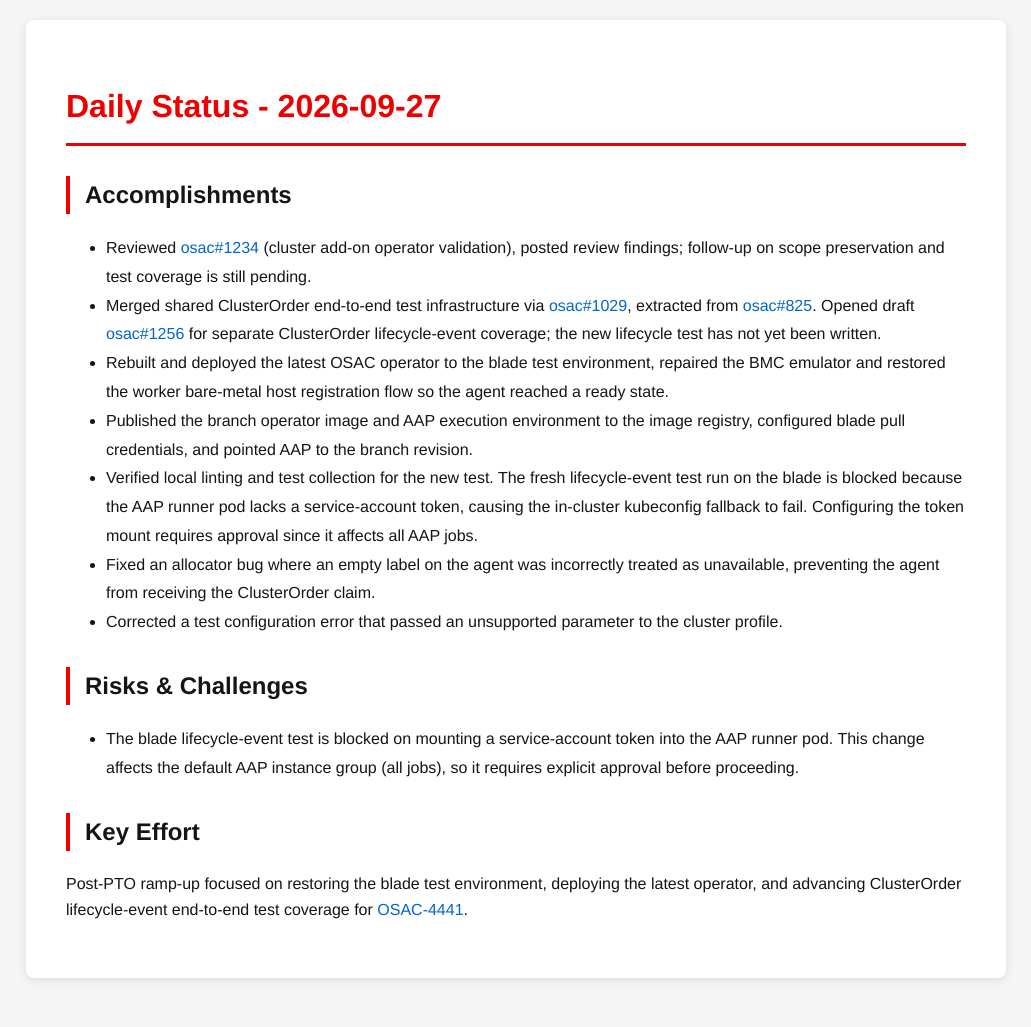
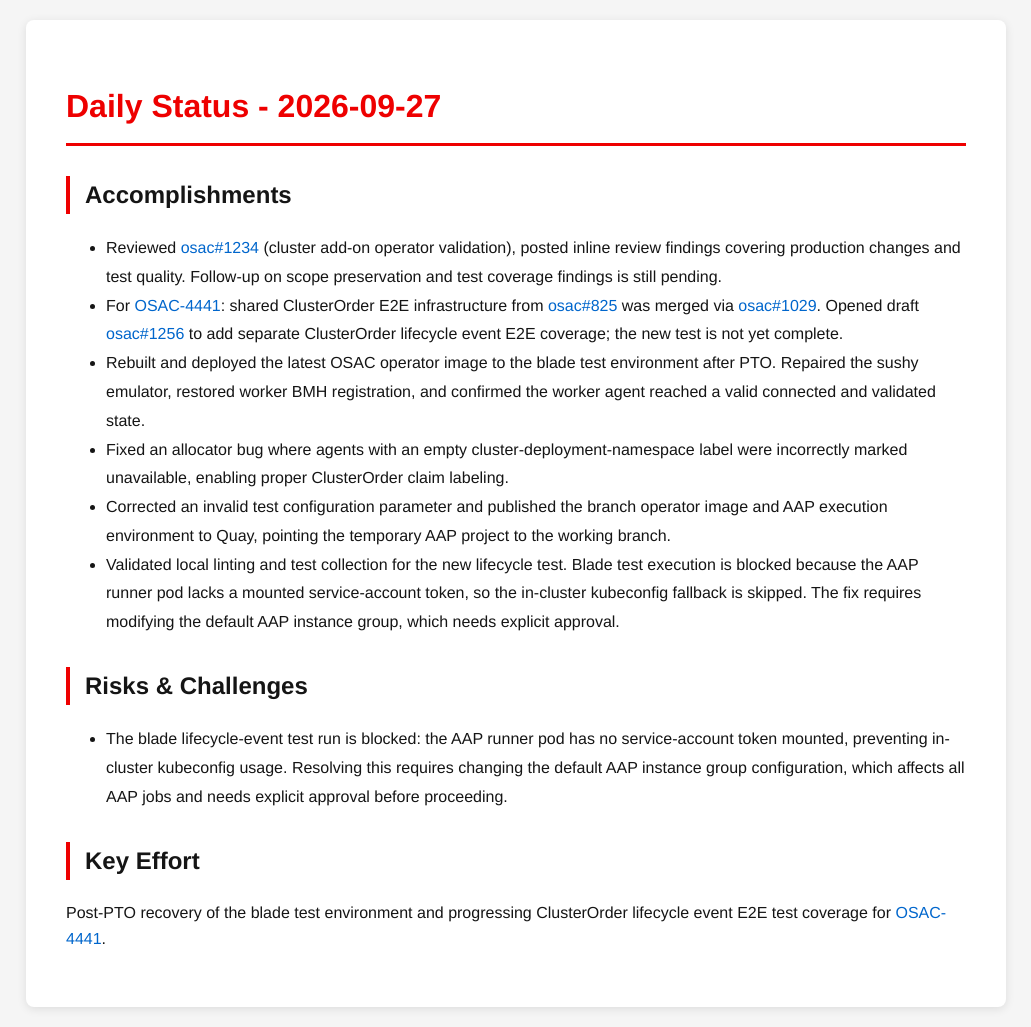
Before and after one commit to tzvatot/daily-status, a Jekyll site: the page built from 2026-09-27.md, in a window 1280 px wide. Shown: the whole page, without its empty margins (124-1155 px from the left). Built offline with Jekyll 4.4.1, drawn with Linux system fonts in a browser that asks for light colours; before the commit the page ends 998 px from its top, so only the background shows below that.

Commit message:
Daily status update - 2026-09-27

```diff
--- a/2026-09-27.md
+++ b/2026-09-27.md
@@ -7,16 +7,15 @@
 # Daily Status - 2026-09-27
 
 ## Accomplishments
-- Reviewed [osac#1234](https://github.com/osac-project/osac/pull/1234) (cluster add-on operator validation), posted review findings; follow-up on scope preservation and test coverage is still pending.
-- Merged shared ClusterOrder end-to-end test infrastructure via [osac#1029](https://github.com/osac-project/osac/pull/1029), extracted from [osac#825](https://github.com/osac-project/osac/pull/825). Opened draft [osac#1256](https://github.com/osac-project/osac/pull/1256) for separate ClusterOrder lifecycle-event coverage; the new lifecycle test has not yet been written.
-- Rebuilt and deployed the latest OSAC operator to the blade test environment, repaired the BMC emulator and restored the worker bare-metal host registration flow so the agent reached a ready state.
-- Published the branch operator image and AAP execution environment to the image registry, configured blade pull credentials, and pointed AAP to the branch revision.
-- Verified local linting and test collection for the new test. The fresh lifecycle-event test run on the blade is blocked because the AAP runner pod lacks a service-account token, causing the in-cluster kubeconfig fallback to fail. Configuring the token mount requires approval since it affects all AAP jobs.
-- Fixed an allocator bug where an empty label on the agent was incorrectly treated as unavailable, preventing the agent from receiving the ClusterOrder claim.
-- Corrected a test configuration error that passed an unsupported parameter to the cluster profile.
+- Reviewed [osac#1234](https://github.com/osac-project/osac/pull/1234) (cluster add-on operator validation), posted inline review findings covering production changes and test quality. Follow-up on scope preservation and test coverage findings is still pending.
+- For [OSAC-4441](https://redhat.atlassian.net/browse/OSAC-4441): shared ClusterOrder E2E infrastructure from [osac#825](https://github.com/osac-project/osac/pull/825) was merged via [osac#1029](https://github.com/osac-project/osac/pull/1029). Opened draft [osac#1256](https://github.com/osac-project/osac/pull/1256) to add separate ClusterOrder lifecycle event E2E coverage; the new test is not yet complete.
+- Rebuilt and deployed the latest OSAC operator image to the blade test environment after PTO. Repaired the sushy emulator, restored worker BMH registration, and confirmed the worker agent reached a valid connected and validated state.
+- Fixed an allocator bug where agents with an empty cluster-deployment-namespace label were incorrectly marked unavailable, enabling proper ClusterOrder claim labeling.
+- Corrected an invalid test configuration parameter and published the branch operator image and AAP execution environment to Quay, pointing the temporary AAP project to the working branch.
+- Validated local linting and test collection for the new lifecycle test. Blade test execution is blocked because the AAP runner pod lacks a mounted service-account token, so the in-cluster kubeconfig fallback is skipped. The fix requires modifying the default AAP instance group, which needs explicit approval.
 
 ## Risks & Challenges
-- The blade lifecycle-event test is blocked on mounting a service-account token into the AAP runner pod. This change affects the default AAP instance group (all jobs), so it requires explicit approval before proceeding.
+- The blade lifecycle-event test run is blocked: the AAP runner pod has no service-account token mounted, preventing in-cluster kubeconfig usage. Resolving this requires changing the default AAP instance group configuration, which affects all AAP jobs and needs explicit approval before proceeding.
 
 ## Key Effort
-Post-PTO ramp-up focused on restoring the blade test environment, deploying the latest operator, and advancing ClusterOrder lifecycle-event end-to-end test coverage for [OSAC-4441](https://redhat.atlassian.net/browse/OSAC-4441).
+Post-PTO recovery of the blade test environment and progressing ClusterOrder lifecycle event E2E test coverage for [OSAC-4441](https://redhat.atlassian.net/browse/OSAC-4441).
```
